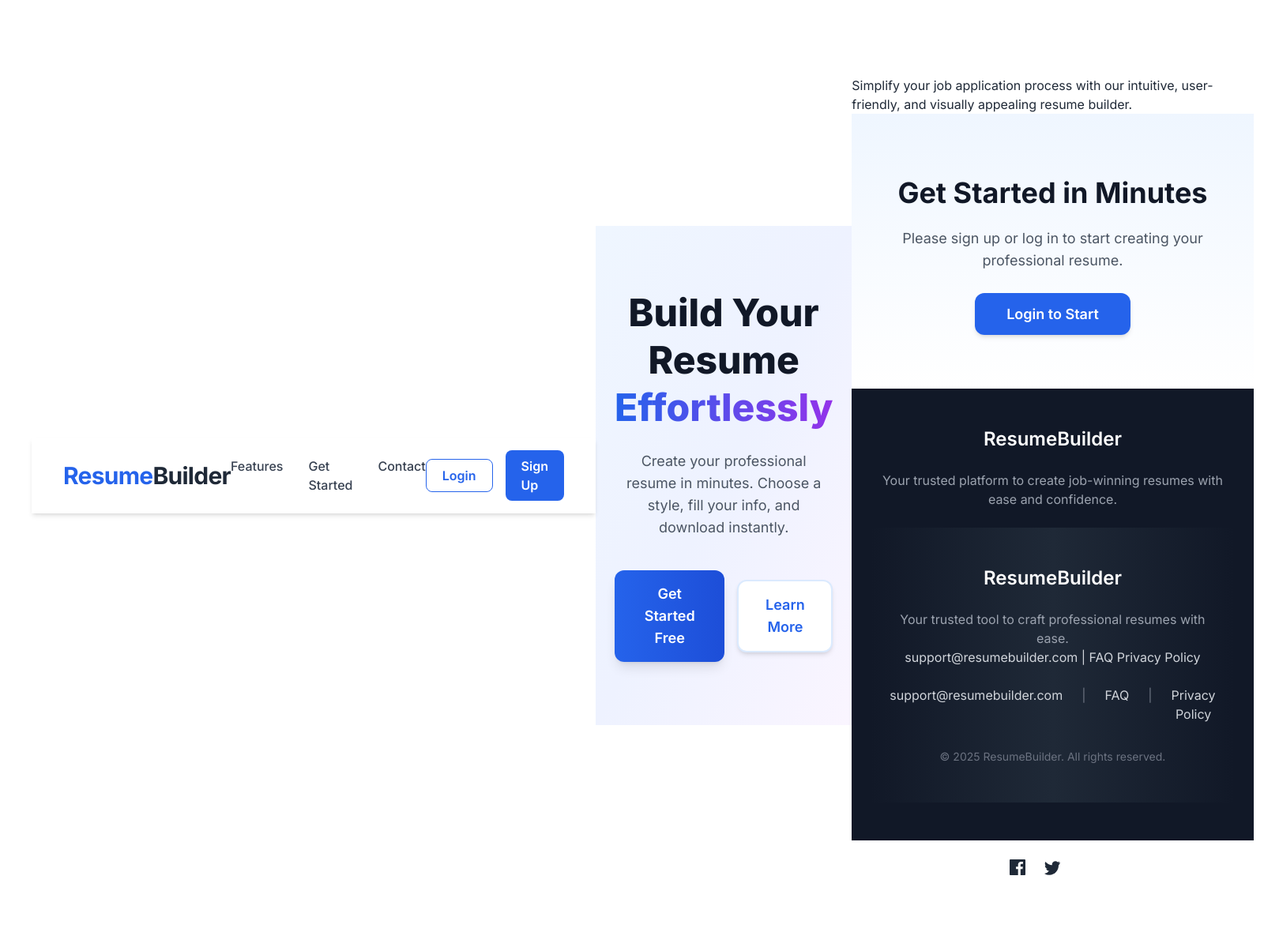
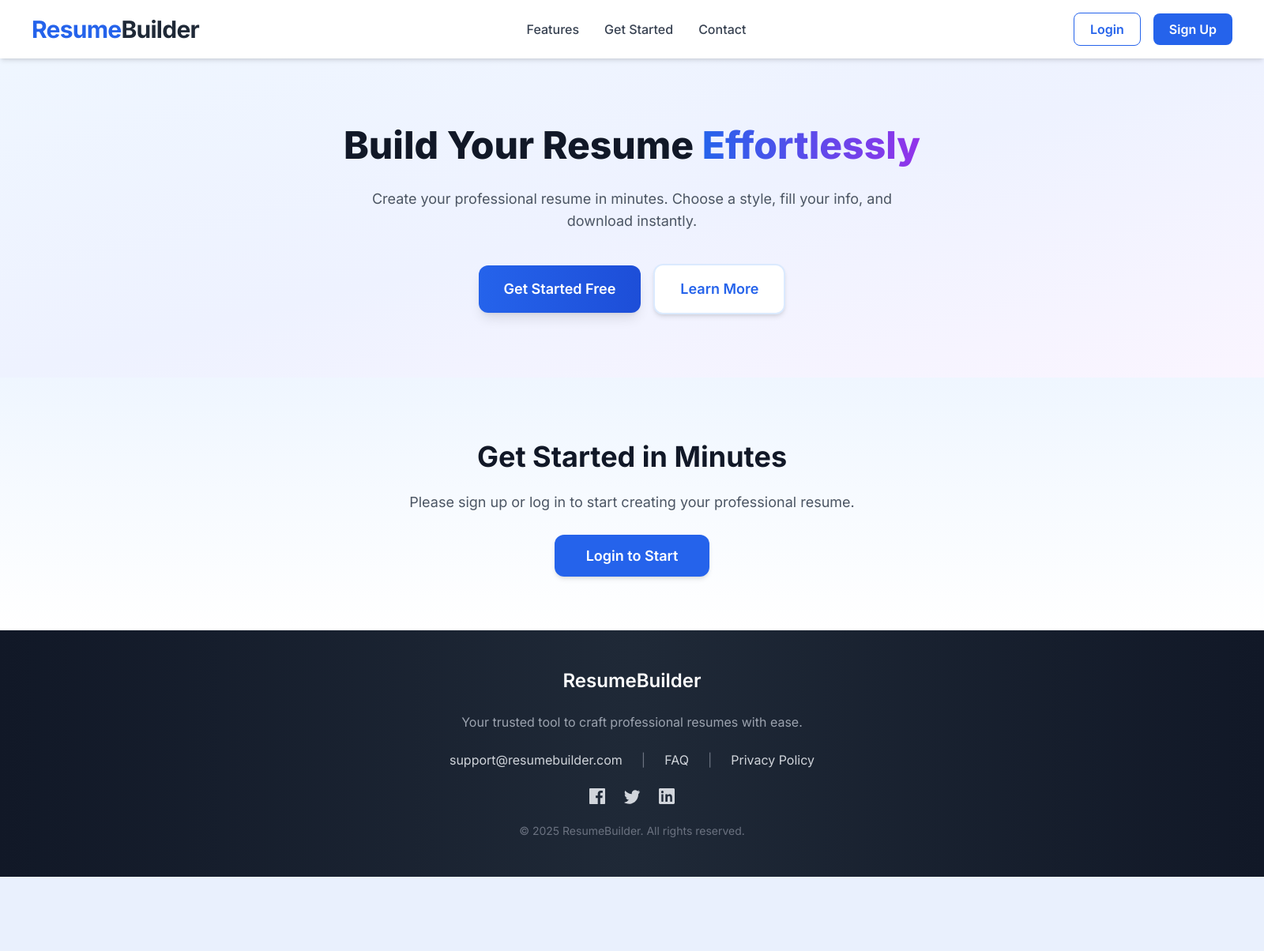
Before and after one commit to Rupshachak/CVBUILDER, a Flask app: page / in a window 1600 px wide. Shown: the whole page at 79% size. After the commit the page ends 1110 px from the top, so only its background shows below. Run offline with Flask 3, Linux system fonts and the light colour scheme; some libraries are stand-ins or nearby versions.

Commit message:
Refactor index.html for improved styling and content
changing for better

```diff
--- a/templates/index.html
+++ b/templates/index.html
@@ -17,7 +17,6 @@
 
   <body class="bg-gray-50 text-gray-800 antialiased">
     <!-- Navbar -->
-    <nav class="sticky top-0 z-50 flex justify-between items-center px-6 md:px-10 py-4 bg-white/95 shadow-sm backdrop-blur-md">
     <nav class="sticky top-0 z-50 flex justify-between items-center px-6 md:px-10 py-4 bg-white shadow-md backdrop-blur-sm bg-opacity-95">
       <h1 class="text-2xl md:text-3xl font-bold text-blue-600 tracking-tight">
         Resume<span class="text-gray-800">Builder</span>
@@ -61,8 +60,6 @@
       </div>
     </section>
 
-    <section id="features" class="py-20 bg-white">
-          Simplify your job application process with our intuitive, user-friendly, and visually appealing resume builder.
     <!-- Get Started Section -->
     <section id="get-started" class="py-20 bg-gradient-to-b from-blue-50 to-white text-center">
       <div class="max-w-3xl mx-auto px-6">
@@ -70,7 +67,6 @@
         <p class="text-lg text-gray-600 mb-10">
           {% if logged_in %}
             You're logged in! Click below to start building your resume.
-            You're logged in! Click below to begin building your resume.
           {% else %}
             Please sign up or log in to start creating your professional resume.
           {% endif %}
@@ -83,20 +79,11 @@
     </section>
 
     <!-- Footer -->
-    <footer id="contact" class="bg-gray-900 text-gray-400 py-12 px-6">
-      <div class="max-w-6xl mx-auto text-center space-y-6">
-        <h3 class="text-2xl font-semibold text-white">ResumeBuilder</h3>
-        <p>Your trusted platform to create job-winning resumes with ease and confidence.</p>
 <footer id="contact" class="bg-gradient-to-r from-gray-900 via-gray-800 to-gray-900 text-gray-300 py-12 px-6">
   <div class="max-w-5xl mx-auto text-center space-y-6">
     <h3 class="text-2xl font-semibold text-white">ResumeBuilder</h3>
     <p class="text-gray-400">Your trusted tool to craft professional resumes with ease.</p>
 
-          <a href="mailto:support@resumebuilder.com" class="hover:text-white transition">support@resumebuilder.com</a>
-          <span>|</span>
-          <a href="#faq" class="hover:text-white transition">FAQ</a>
-          <a href="#privacy" class="hover:text-white transition">Privacy Policy</a>
-        </div>
     <div class="flex justify-center space-x-6 mt-6">
       <a href="mailto:support@resumebuilder.com" class="hover:text-white transition">support@resumebuilder.com</a>
       <span class="text-gray-500">|</span>
@@ -105,10 +92,6 @@
       <a href="#privacy" class="hover:text-white transition">Privacy Policy</a>
     </div>
 
-        <p class="text-gray-500 text-sm mt-8">© 2025 ResumeBuilder. All rights reserved.</p>
-      </div>
-    </footer>
-  </body>
     <div class="flex justify-center space-x-6 mt-6">
       <a href="#" class="hover:text-white transition" aria-label="Facebook">
         <svg xmlns="http://www.w3.org/2000/svg" class="w-5 h-5" fill="currentColor" viewBox="0 0 24 24"><path d="M22.676 0H1.324C.593 0 0 .593 0 1.324v21.352C0 23.407.593 24 1.324 24h11.495v-9.294H9.691V11.01h3.128V8.309c0-3.1 1.893-4.788 4.66-4.788 1.324 0 2.463.099 2.794.143v3.24l-1.918.001c-1.504 0-1.794.715-1.794 1.763v2.314h3.587l-.467 3.696h-3.12V24h6.116C23.407 24 24 23.407 24 22.676V1.324C24 .593 23.407 0 22.676 0z"/></svg>
@@ -117,4 +100,12 @@
         <svg xmlns="http://www.w3.org/2000/svg" class="w-5 h-5" fill="currentColor" viewBox="0 0 24 24"><path d="M24 4.557a9.9 9.9 0 0 1-2.828.775A4.932 4.932 0 0 0 23.337 3.1a9.865 9.865 0 0 1-3.127 1.195 4.918 4.918 0 0 0-8.385 4.482 13.947 13.947 0 0 1-10.125-5.138 4.918 4.918 0 0 0 1.523 6.573A4.897 4.897 0 0 1 .964 9.13v.061a4.918 4.918 0 0 0 3.946 4.827 4.935 4.935 0 0 1-2.212.084 4.923 4.923 0 0 0 4.593 3.417A9.868 9.868 0 0 1 0 21.543a13.9 13.9 0 0 0 7.548 2.212c9.056 0 14.01-7.513 14.01-14.01 0-.213-.005-.425-.014-.636A10.012 10.012 0 0 0 24 4.557z"/></svg>
       </a>
       <a href="#" class="hover:text-white transition" aria-label="LinkedIn">
-        <svg xmlns="http://www.w3.org/2000/svg" class="w-5 h-5" fill="currentColor" viewBox="0 0 24 24"><path d="M20.447 20.452H17.2v-5.569c0-1.328-.027-3.036-1.85-3.036-1.853 0-2.136 1.445-2.136 2.938v5.667h-3.245V9h3.115v1.561h.045c.435-.825 1.5-1.694 3.09-1.694 3.304 0 3.914 2.176 3.914 5.004v6.581zM5.337 7.433a1.88 1.88 0 1 1 0-3.76 1.88 1.88 0 0 1 0 3.76zM6.765 20.452H3.91V9h2.855v11.452zM22.225 0H1.771C.792 0 0 .774 0 1.729v20.542C0 23.226.792 24 1.771 24h20
+        <svg xmlns="http://www.w3.org/2000/svg" class="w-5 h-5" fill="currentColor" viewBox="0 0 24 24"><path d="M20.447 20.452H17.2v-5.569c0-1.328-.027-3.036-1.85-3.036-1.853 0-2.136 1.445-2.136 2.938v5.667h-3.245V9h3.115v1.561h.045c.435-.825 1.5-1.694 3.09-1.694 3.304 0 3.914 2.176 3.914 5.004v6.581zM5.337 7.433a1.88 1.88 0 1 1 0-3.76 1.88 1.88 0 0 1 0 3.76zM6.765 20.452H3.91V9h2.855v11.452zM22.225 0H1.771C.792 0 0 .774 0 1.729v20.542C0 23.226.792 24 1.771 24h20.451C23.2 24 24 23.226 24 22.271V1.729C24 .774 23.2 0 22.225 0z"/></svg>
+      </a>
+    </div>
+
+    <p class="text-gray-500 text-sm mt-8">© 2025 ResumeBuilder. All rights reserved.</p>
+  </div>
+</footer>
+  </body>
+</html>
```
